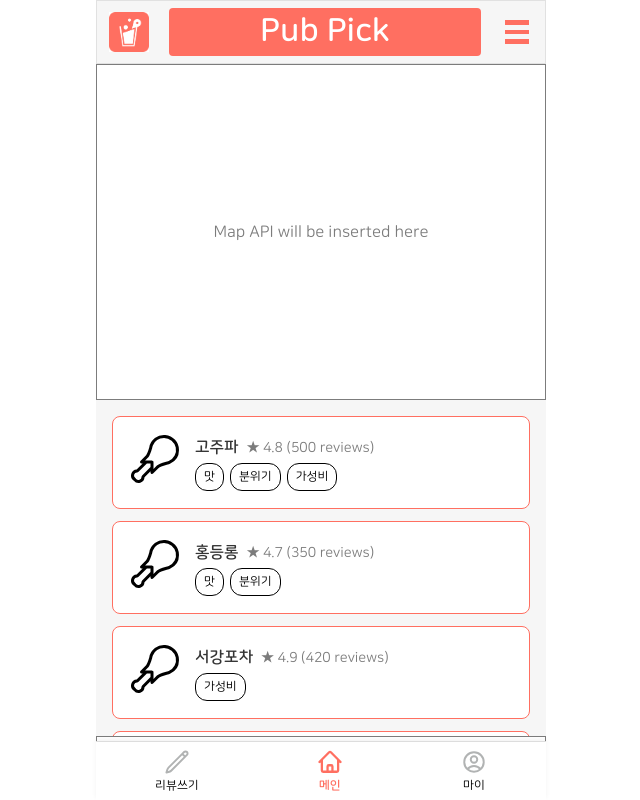
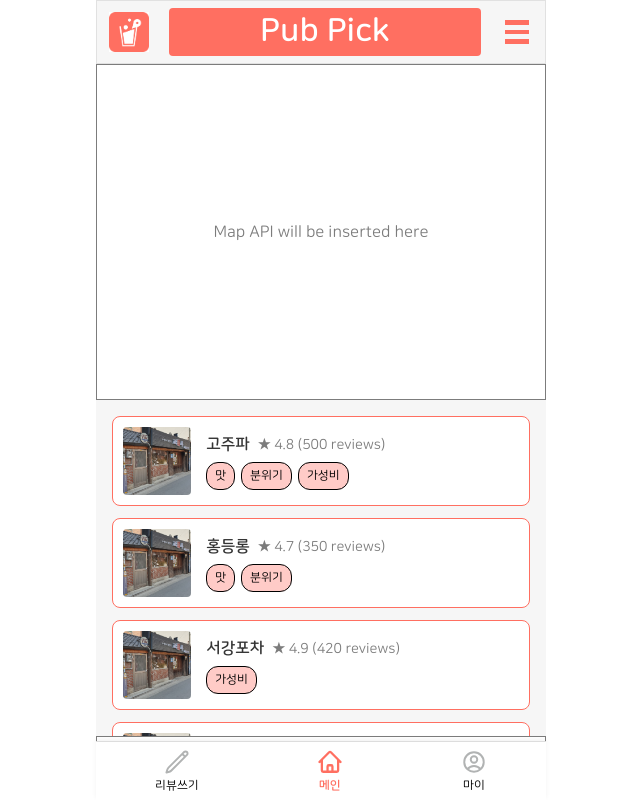
Before and after one commit to 2025-spring-CSE4022-team6/SG-food-front, a React (Create React App) app: page / in a window 1280 px wide. Shown: the whole page, without its empty margins (319-959 px from the left). Built offline with nearby package versions, Linux system fonts and the light colour scheme.

Commit message:
feat.메인 화면 css 변경

```diff
--- a/src/components/mainpage/Pic.css
+++ b/src/components/mainpage/Pic.css
@@ -3,7 +3,7 @@
   align-items: center;
   border: 1px solid var(--coral-main);
   border-radius: 0.5rem;
-  padding: 0.75rem;
+  padding: 0.6rem;
   margin-bottom: 0.75rem; /* 카드 간 간격 */
   background-color: #ffffff; /* 필요 시 배경색 조절 */
   cursor: pointer;
@@ -11,13 +11,17 @@
 
 .pic-box-left {
   margin-right: 0.625rem;
+  display: flex;
+  align-items: center;
 }
 
 .pic-box-img {
-  width: 3.75rem;
-  height: 3.75rem;
+  width: 4.3rem;
+  aspect-ratio: 1 / 1;
   border-radius: 0.25rem;
   object-fit: cover;
+  display: block;
+  margin-right: 0.3rem;
   /* transition: box-shadow 0.2s; */
 }
 
@@ -50,6 +54,7 @@
   display: flex;
   gap: 0.375rem;
   flex-wrap: wrap;
+  margin-top: 0.1rem;
 }
 
 .pic-box-tag {
@@ -59,6 +64,7 @@
   font-size: 0.75rem;
   color: #000000;
   white-space: nowrap; /* 태그가 길어지면 줄바꿈 방지 */
+  background-color: var(--coral-200);
 }
 
 .pic-box:hover {
--- a/src/components/mainpage/Pics.jsx
+++ b/src/components/mainpage/Pics.jsx
@@ -40,7 +40,7 @@ const picData = [
 ];
 
 const Pics = () => {
-  let [imgsrc, imgsrcchange] = useState("/img/food_default.svg");
+  let [imgsrc, imgsrcchange] = useState("/img/store-default.jpg");
   return (
     <div className="pics-container">
       {picData.map((item) => (
--- a/src/styles/color.css
+++ b/src/styles/color.css
@@ -12,6 +12,7 @@
   --red-900: #9e2b2f;
   --pink-main: #f15987;
   --coral-main: #ff6f61;
+  --coral-200: #ffcbc7;
   --bg-color: #fff1be;
   --green-main: #0bb68c;
   --gray-color: #7d7d7d;
```
Also changed, not shown: public/img/store-default.jpg (added).
